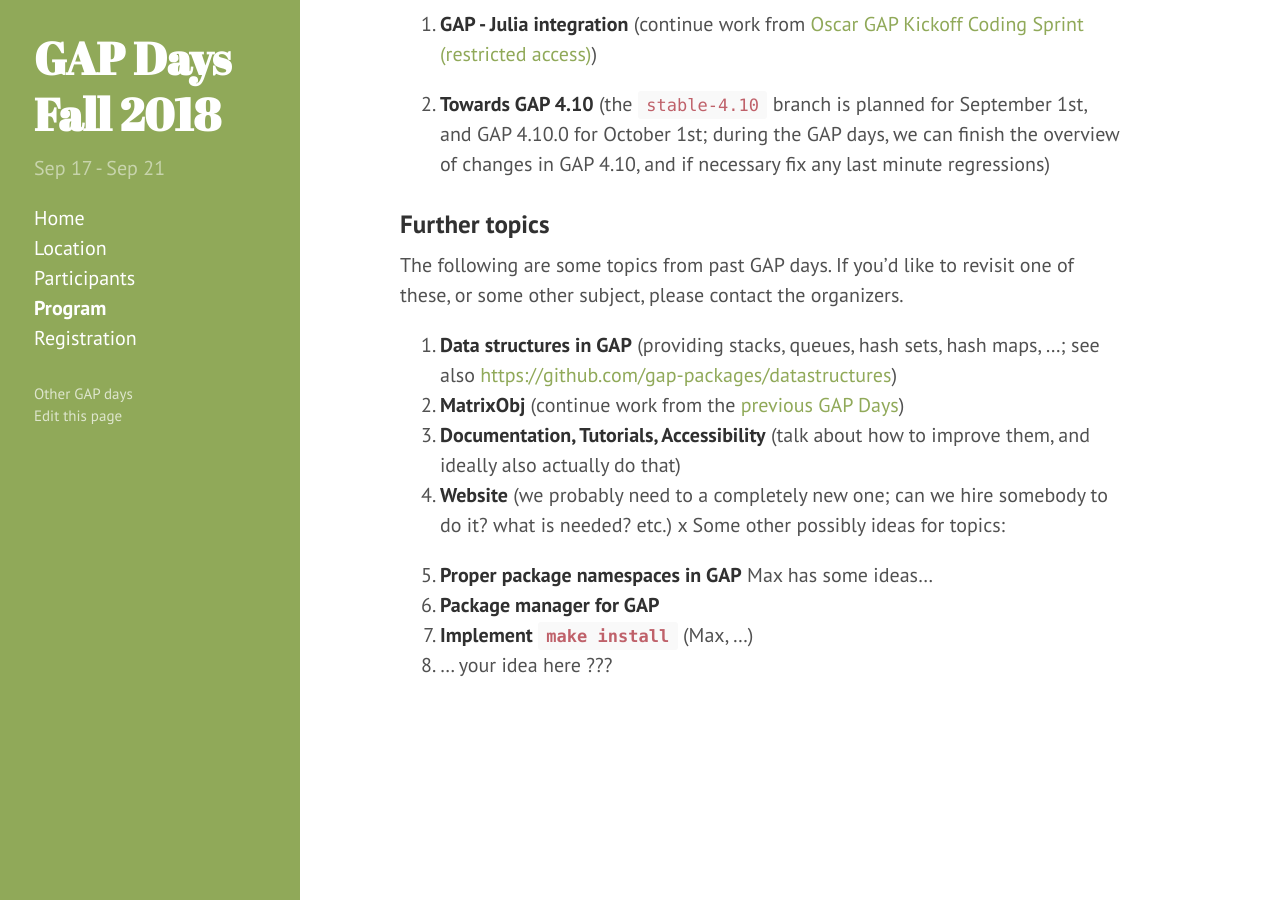
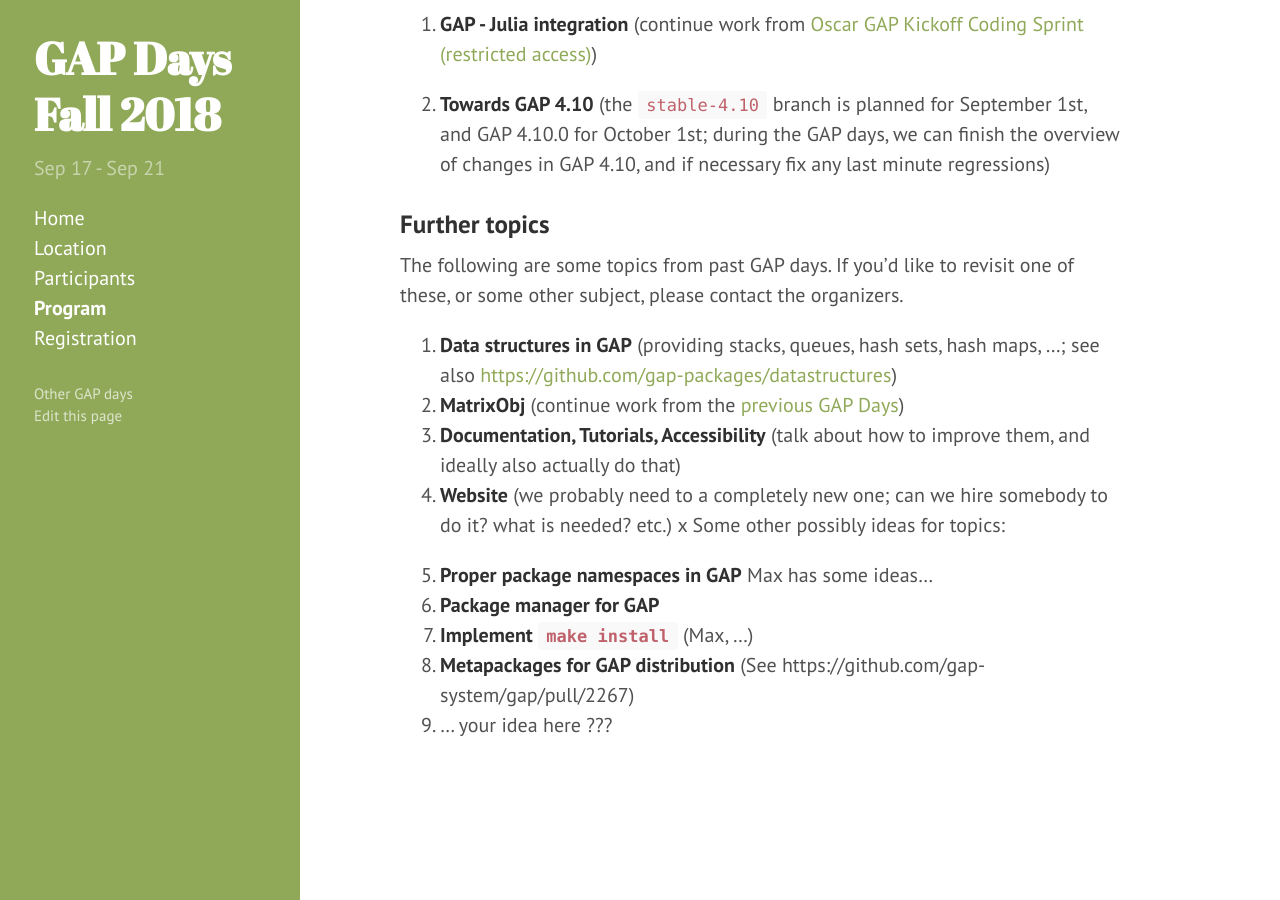
Before and after one commit to sebasguts/gapdays2018-fall, a Jekyll site: the page built from program.md, in a window 1280 px wide and 900 px high, scrolled down 1305 px. Built offline with Jekyll 4.4.1, drawn with Linux system fonts in a browser that asks for light colours.

Commit message:
Added metapackages to agenda

```diff
--- a/program.md
+++ b/program.md
@@ -65,4 +65,5 @@ Some other possibly ideas for topics:
 6. __Proper package namespaces in GAP__ Max has some ideas...
 7. __Package manager for GAP__
 8. __Implement `make install`__ (Max, ...)
-9. ... your idea here ???
+9. __Metapackages for GAP distribution__ (See https://github.com/gap-system/gap/pull/2267)
+10. ... your idea here ???
```
